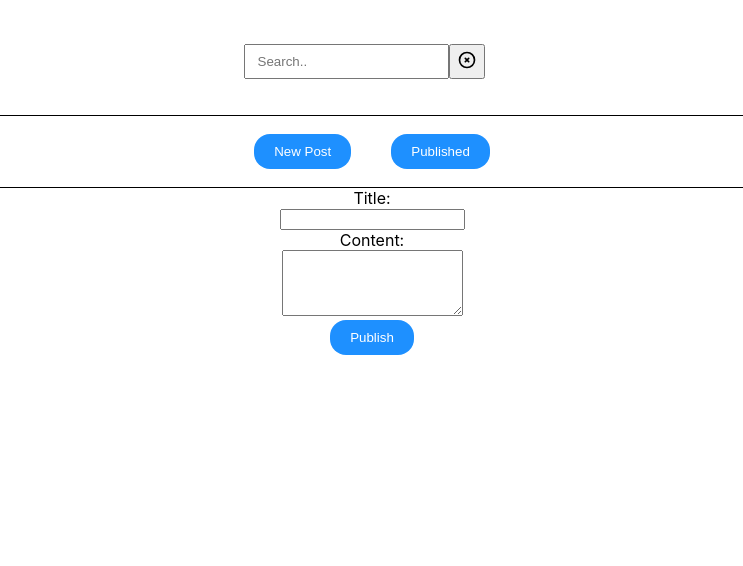
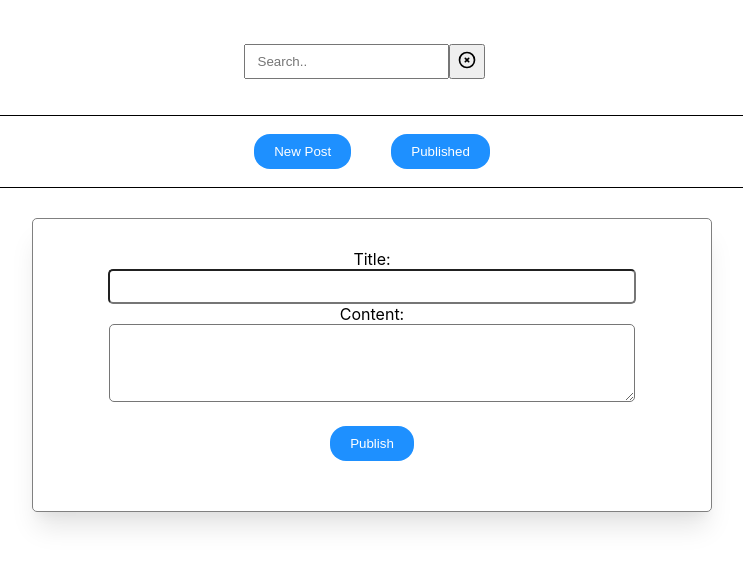
Before and after one commit to Sowmyam22/blog, a React (Create React App) app: page / in a window 1280 px wide. Shown: the top 566 px of the page, without its empty margins (268-1011 px from the left). Built offline with nearby package versions, Linux system fonts and the light colour scheme.

Commit message:
worked on the form changes and included styles

```diff
--- a/src/App.css
+++ b/src/App.css
@@ -60,3 +60,27 @@
   background-color: #5f9ea0;
   color: white;
 }
+
+.text-input {
+  border-radius: 5px;
+  width: 500px;
+  padding: 8px 12px;
+}
+
+.textarea-input {
+  border-radius: 5px;
+  width: 500px;
+  padding: 8px 12px;
+}
+
+.form-wrapper {
+  padding: 30px 300px;
+}
+
+.form-content {
+  padding: 30px 20px;
+  border: 1px solid gray;
+  border-radius: 5px;
+  box-shadow: 0 20px 25px -5px rgba(0, 0, 0, 0.1),
+    0 10px 10px -5px rgba(0, 0, 0, 0.04);
+}
--- a/src/Posts/Index.js
+++ b/src/Posts/Index.js
@@ -23,7 +23,7 @@ function Index() {
 					<PostForm setPublishedPosts={setPublishedPosts} />
 				</div>
 			) : (
-				<div className="form-wrapper">
+				<div className="list-wrapper">
 					<PublishedPosts allPosts={publishedPosts} />
 				</div>
 			)}
--- a/src/Posts/PostForm.js
+++ b/src/Posts/PostForm.js
@@ -29,11 +29,13 @@ function PostForm({ setPublishedPosts }) {
 	};
 
 	return (
-		<div>
+		<div className="form-content">
 			<TextInput label="Title" onChange={handleTitle} value={title} />
 			<TextArea label="Content" onChange={handleContent} value={content} />
 
-			<ButtonComponent name="Publish" onClick={handleSubmit} />
+			<div style={{ padding: "20px" }}>
+				<ButtonComponent name="Publish" onClick={handleSubmit} />
+			</div>
 		</div>
 	);
 }
--- a/src/components/TextArea.js
+++ b/src/components/TextArea.js
@@ -10,7 +10,7 @@ function TextArea({ label, onChange, value }) {
 			<label htmlFor={label}>{label}:</label>
 			<br />
 			<textarea
-				name="w3review"
+				className="textarea-input"
 				rows="4"
 				value={value}
 				onChange={(e) => handleInput(e)}
--- a/src/components/TextInput.js
+++ b/src/components/TextInput.js
@@ -9,7 +9,12 @@ function TextInput({ label, onChange, value }) {
 		<div>
 			<label htmlFor={label}>{label}:</label>
 			<br />
-			<input type="text" value={value} onChange={(e) => handleInput(e)} />
+			<input
+				className="text-input"
+				type="text"
+				value={value}
+				onChange={(e) => handleInput(e)}
+			/>
 			<br />
 		</div>
 	);
```
Also changed, not shown: 1 other file (tests, documents, lock files or other folders).
